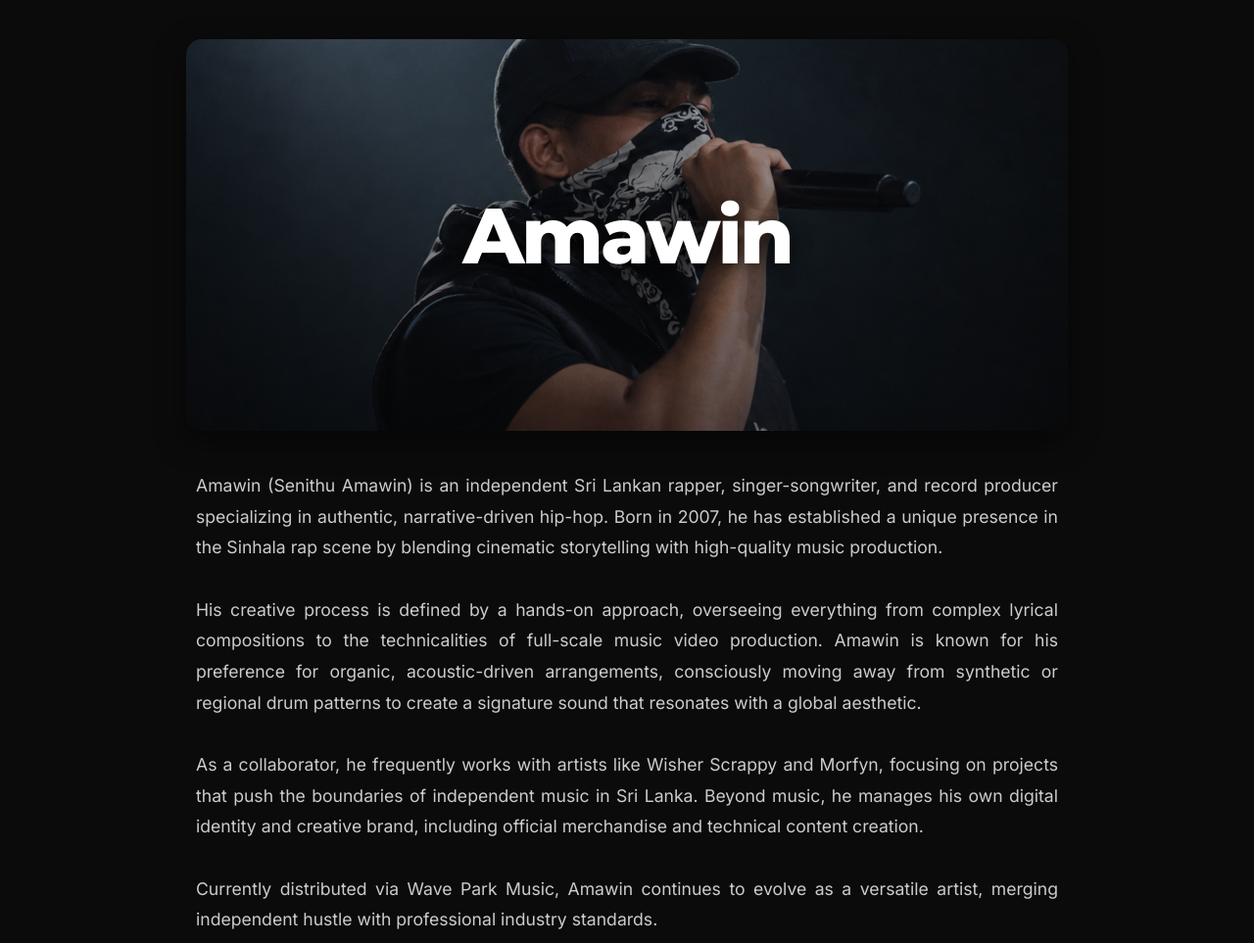
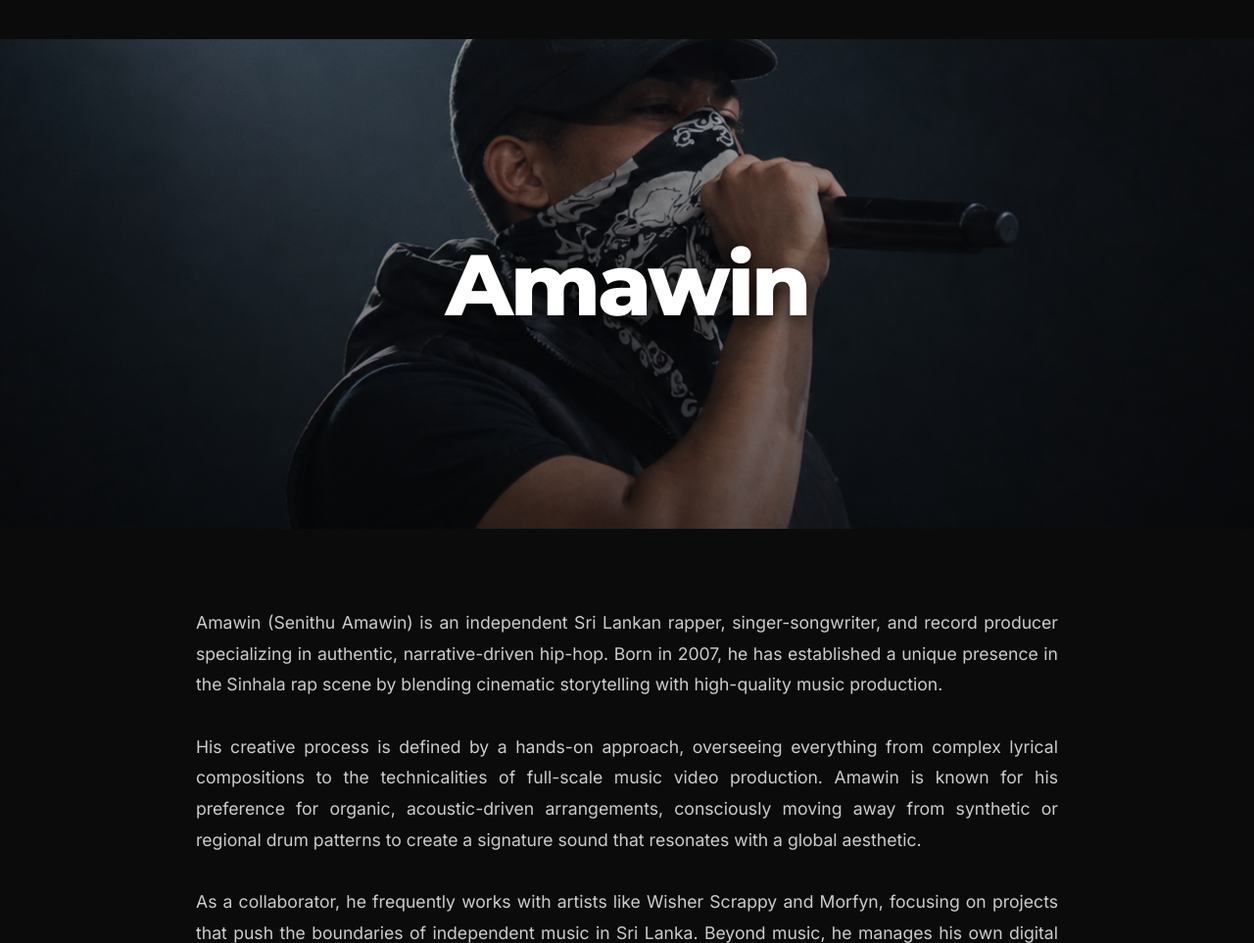
Before and after one commit to Amawin/amawin.github.io, a plain HTML site: page index.html in a window 1280 px wide. Shown: the top 963 px of the page at 98% size. Drawn offline with Linux system fonts and the light colour scheme.

Commit message:
Update style.css

```diff
--- a/style.css
+++ b/style.css
@@ -28,17 +28,23 @@ body {
 /* --- Hero Header Section --- */
 .hero-header {
     position: relative;
-    width: 100%;
-    height: 400px;
+
+    /* Container එකෙන් එළියට පැන මුළු ස්ක්‍රීන් එකේම පළල ගැනීමට */
+    width: 100vw;
+    left: 50%;
+    right: 50%;
+    margin-left: -50vw;
+    margin-right: -50vw;
+
+    height: 500px; /* උඹට කැමති උසක් මෙතනට දාන්න */
     background-image: url('https://raw.githubusercontent.com/Amawin/amawin.github.io/main/Amawin%20header.png');
     background-size: cover;
     background-position: center;
     display: flex;
     align-items: center;
     justify-content: center;
-    border-radius: 16px;
     overflow: hidden;
-    box-shadow: 0 10px 30px rgba(0,0,0,0.5);
+    margin-bottom: 40px;
 }
 
 .hero-overlay {
@@ -54,11 +60,10 @@ body {
 .hero-title {
     font-family: 'Montserrat', sans-serif;
     font-weight: 800;
-    font-size: 5rem;
+    font-size: 5.5rem;
     color: #ffffff;
-    letter-spacing: -3px; /* Spotify style tight spacing */
+    letter-spacing: -3px;
     z-index: 2;
-    position: relative;
     text-shadow: 0 4px 20px rgba(0, 0, 0, 0.8);
 }
 
@@ -155,13 +160,13 @@ body {
         gap: 30px;
     }
     .hero-header {
-        height: 250px;
-        border-radius: 12px;
+        height: 300px;
     }
     .hero-title {
         font-size: 3rem;
         letter-spacing: -1.5px;
     }
+
     .bio-text {
         font-size: 1rem;
         line-height: 1.6;
```
